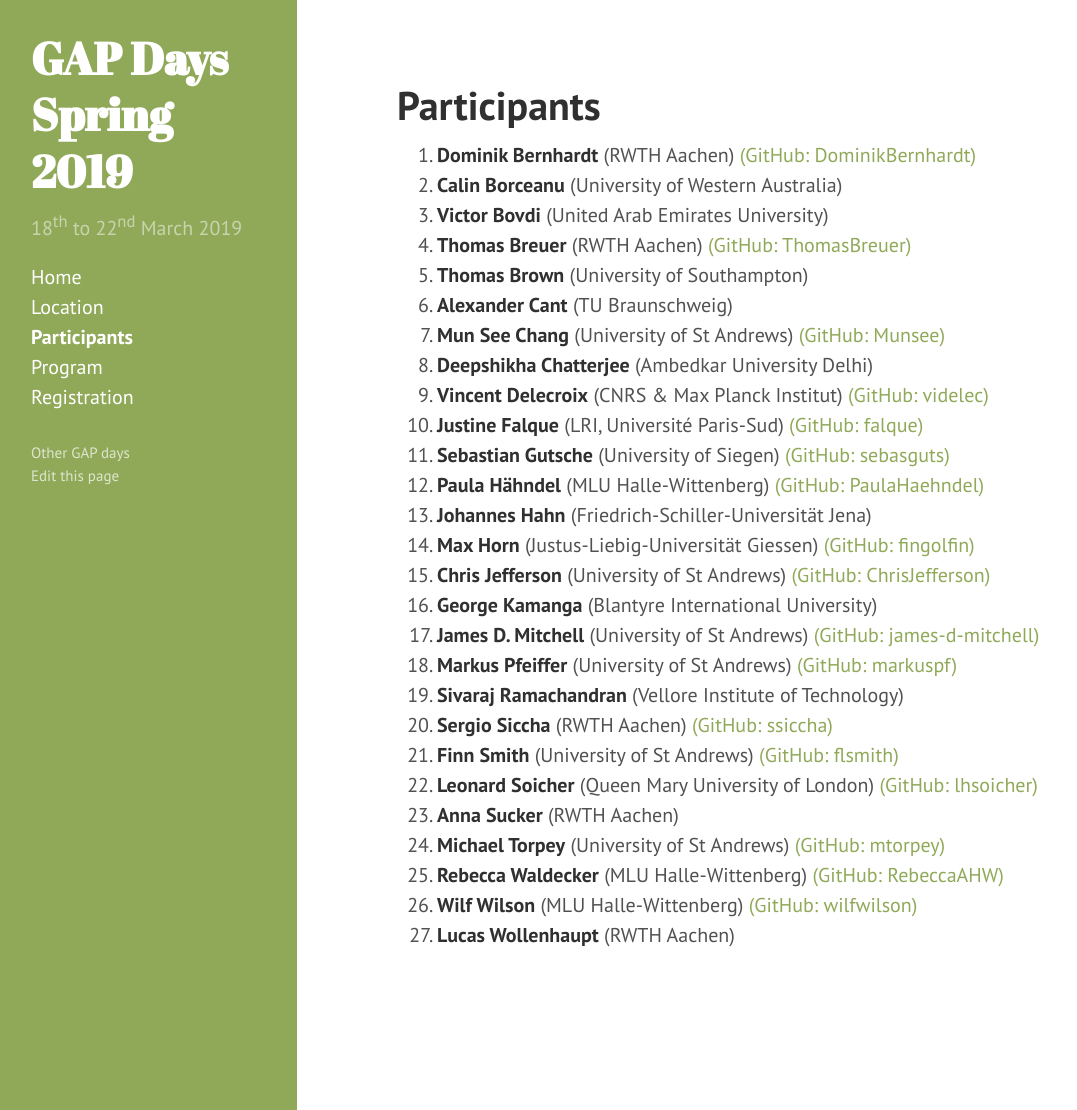
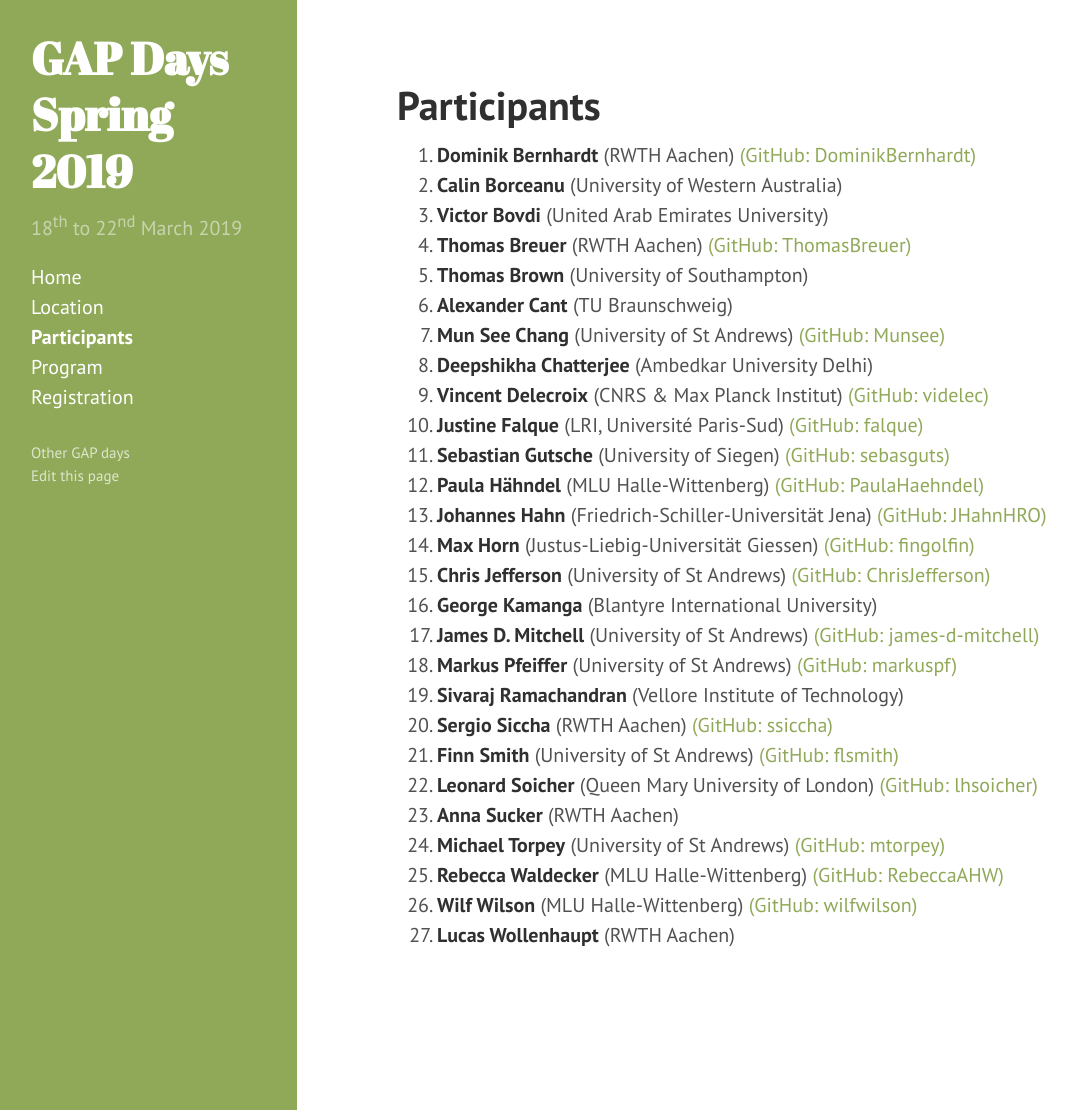
Before and after one commit to jesusmartinez-garcia/2020-01-21-colchester-workshop, a Jekyll site: the page built from participants.md, in a window 1280 px wide and 1110 px high. Shown: the whole window, without its empty margins (3-1080 px from the left). Built offline with Jekyll 4.4.1, drawn with Linux system fonts in a browser that asks for light colours.

Commit message:
Add Hahn github

```diff
--- a/_data/participants.yml
+++ b/_data/participants.yml
@@ -50,6 +50,8 @@
 
 - name: Johannes Hahn
   affiliation: Friedrich-Schiller-Universität Jena
+  links:
+    "GitHub: JHahnHRO": https://github.com/JHahnHRO
 
 - name: Max Horn
   affiliation: Justus-Liebig-Universität Giessen
```
